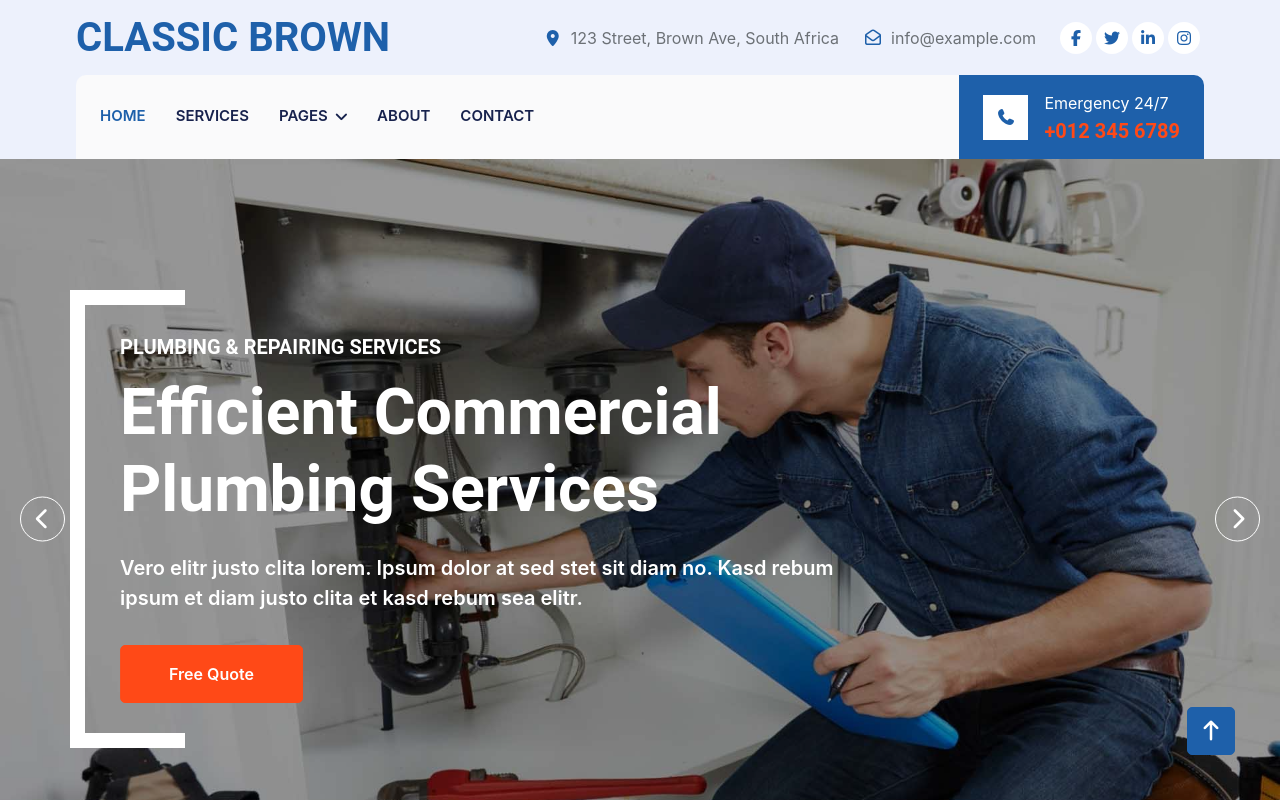
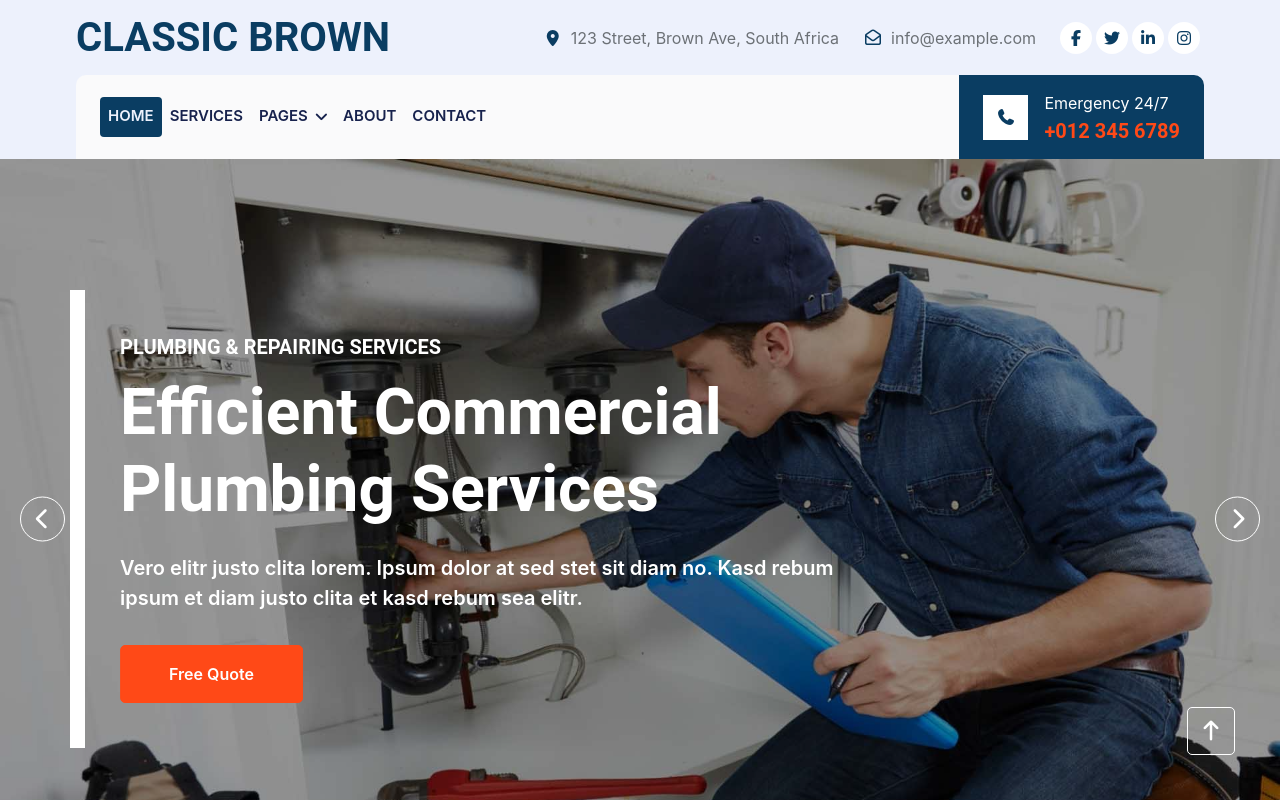
Before and after one commit to DafetiteOgaga/classic_brownline_plumbing_services, a React (Create React App) app in the folder classic_brownline_plumbing_services_website/: page / in a window 1280 px wide. Shown: the top 800 px of the page. Built offline with nearby package versions, Linux system fonts and the light colour scheme.

Commit message:
style.css: changes primary and secondary colors, added more styles

```diff
--- a/classic_brownline_plumbing_services_website/src/assets/css/style.css
+++ b/classic_brownline_plumbing_services_website/src/assets/css/style.css
@@ -1,7 +1,7 @@
 /********** Template CSS **********/
 :root {
-    --primary: #1E60AA;
-    --secondary: #FF4917;
+    --primary: #0A3D62;
+    --secondary: #FFA500;
     --light: #EDF1FC;
     --dark: #17224D;
 }
@@ -34,6 +34,13 @@ html {
 .d-none {
     display: none !important;
 } */
+.bg-primary {
+    background-color: var(--primary) !important;
+}
+
+.text-primary {
+    color: var(--primary) !important;
+}
 .w-3rem {
     width: 3rem !important;
 }
@@ -81,6 +88,19 @@ html {
 }
 .rotate-n90 {
     transform: rotate(-90deg);
+}
+.rotated-experience {
+    writing-mode: vertical-lr;        /* or vertical-lr */
+    -webkit-writing-mode: vertical-lr;
+    text-orientation: mixed;         /* keeps letters upright, good for Latin text */
+    white-space: normal;             /* allow wrapping */
+    display: inline-block;           /* so sizing works reliably */
+    max-height: 100%;                /* ensure it won't overflow */
+    overflow-wrap: anywhere;
+    transform: rotate(180deg);
+}
+.border-radius-4 {
+    border-radius: 4px !important;
 }
 .border-radius-5 {
     border-radius: 5px !important;
@@ -259,6 +279,18 @@ html {
     color: #FFFFFF;
 }
 
+.btn.btn-primary {
+    border-color: #FFFFFF;
+    background-color: transparent;
+}
+.btn.btn-primary:hover {
+    background-color: var(--primary);
+}
+.btn.btn-primary:active {
+    font-size: 0.8rem;
+    transition: all 0.1s;
+}
+
 .btn-square {
     width: 38px;
     height: 38px;
@@ -313,19 +345,33 @@ html {
     margin-left: 8px;
 }
 
+.navbar-light .navbar-nav .nav-link-container {
+    /* margin-right: 30px; */
+    padding: 15px 10px;
+    /* color: var(--dark); */
+    /* font-size: 15px; */
+    /* font-weight: 600; */
+    /* text-transform: uppercase; */
+    /* outline: none; */
+}
+
 .navbar-light .navbar-nav .nav-link {
-    margin-right: 30px;
-    padding: 25px 0;
+    /* margin-right: 30px; */
+    /* padding: 25px 0; */
     color: var(--dark);
     font-size: 15px;
     font-weight: 600;
     text-transform: uppercase;
     outline: none;
+    position: inherit;
+    z-index: 1001 !important;
 }
 
 .navbar-light .navbar-nav .nav-link:hover,
 .navbar-light .navbar-nav .nav-link.active {
-    color: var(--primary);
+    background-color: var(--primary);
+    color: var(--light);
+    border-radius: 4px;
 }
 
 @media (max-width: 991.98px) {
@@ -345,6 +391,11 @@ html {
     }
 }
 
+.dropdown-item.active {
+    background-color: var(--primary);
+    color: var(--light);
+}
+
 @media (min-width: 992px) {
     .navbar .nav-item .dropdown-menu {
         display: block;
@@ -357,7 +408,7 @@ html {
     }
 
     .navbar .nav-item:hover .dropdown-menu {
-        top: 70%;
+        top: 80%;
         visibility: visible;
         transition: .5s;
         opacity: 1;
@@ -373,7 +424,7 @@ html {
     border-left: 15px solid #FFFFFF;
 }
 
-.header-carousel .container::before,
+/* .header-carousel .container::before,
 .header-carousel .container::after,
 .page-header .container::before,
 .page-header .container::after {
@@ -384,7 +435,7 @@ html {
     width: 100px;
     height: 15px;
     background: #FFFFFF;
-}
+} */
 
 .header-carousel .container::after,
 .page-header .container::after {
@@ -754,7 +805,7 @@ html {
 }
 
 .testimonial-carousel .owl-item .testimonial-text.active {
-    background: #1e60aa !important;
+    background-color: var(--primary) !important;
     color: #FFFFFF !important;
 }
 /* .testimonial-carousel .owl-item.center .testimonial-text * {
@@ -775,7 +826,7 @@ html {
 }
 
 .testimonial-carousel .owl-item .testimonial-text.active::after {
-    border-color: #1e60aa transparent transparent transparent !important;
+    border-color: var(--primary) transparent transparent transparent !important;
 }
 
 .testimonial-carousel .owl-nav {
```
